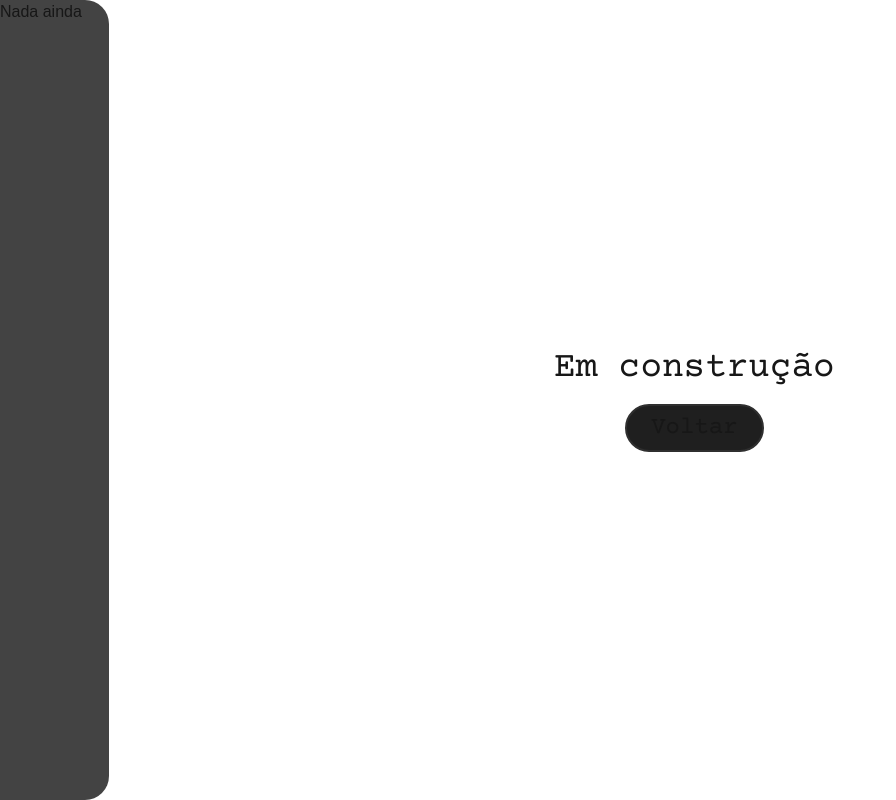
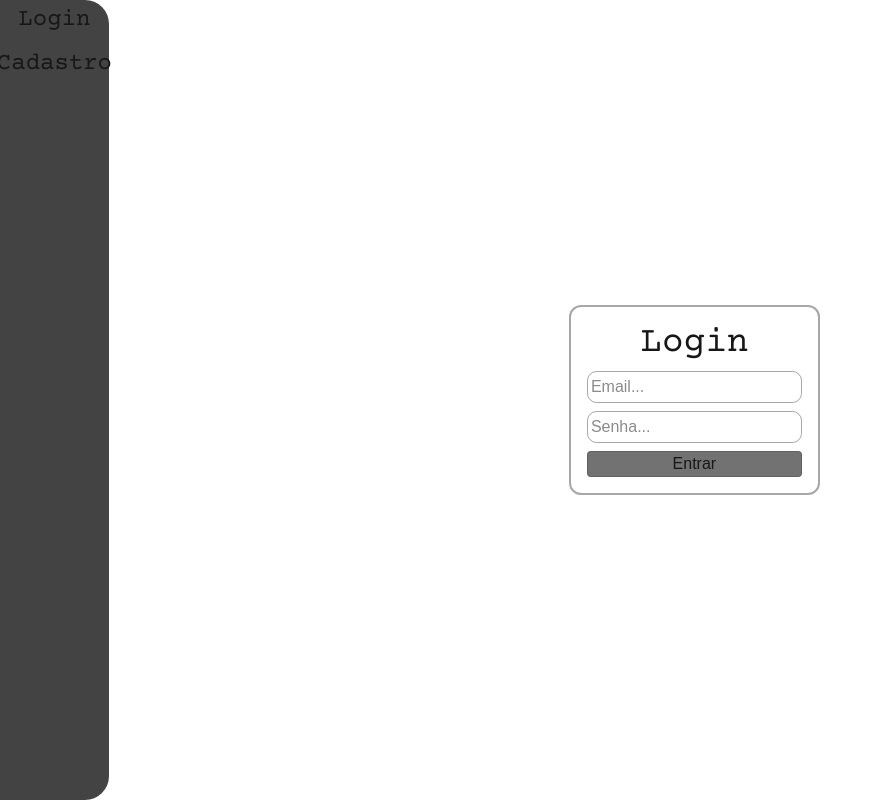
Before and after one commit to Joyuv/NexTT, a Next.js app: page /login in a window 1280 px wide. Shown: the whole page, without its empty margins (0-896 px from the left). Built offline with nearby package versions, Linux system fonts and the light colour scheme.

Commit message:
login e cadastro feitos e dashboard e sidebar em andamento

```diff
--- a/src/app/api/auth/[...nextauth]/route.ts
+++ b/src/app/api/auth/[...nextauth]/route.ts
@@ -30,7 +30,7 @@ export const authOptions: AuthOptions = {
 
         return {
           id: String(user.id),
-          nome: String(user.nome),
+          nome: String(user.username),
           email: String(user.email),
         };
       },
--- a/src/app/cadastro/page.tsx
+++ b/src/app/cadastro/page.tsx
@@ -10,7 +10,7 @@ export default function Page() {
     const email = formData.get("email") as string;
     const password = formData.get("password") as string;
     const username = formData.get("username") as string;
-    const res = await fetch(`${baseUrl}/api/auth/cadastro`, {
+    await fetch(`${baseUrl}/api/auth/cadastro`, {
       method: "POST",
       headers: { "Content-Type": "application/json" },
       body: JSON.stringify({
@@ -19,7 +19,6 @@ export default function Page() {
         username: username,
       }),
     });
-    return { sucess: true };
   }
   return (
     <div className={styles.centra}>
@@ -27,6 +26,7 @@ export default function Page() {
         action={handleSubmit}
         className={`${styles.form} rounded-xl flex flex-col gap-2`}
       >
+        <H1>Cadastro</H1>
         <input type="email" name="email" placeholder="Email..." />
         <input type="password" name="password" placeholder="Senha..." />
         <input type="text" name="username" placeholder="Nome..." />
--- /dev/null
+++ b/src/app/dashboard/page.tsx
@@ -0,0 +1,18 @@
+import H1 from "@/app/ui/components/H1";
+import styles from "@/app/index.module.css";
+import { getServerSession } from "next-auth";
+import { redirect } from "next/navigation";
+import { authOptions } from "@/app/api/auth/[...nextauth]/route";
+
+export default async function Page() {
+  const session = await getServerSession(authOptions);
+
+  if (!session) {
+    redirect("/login");
+  }
+  return (
+    <div className={`${styles.centra}`}>
+      <H1>Em construção</H1>
+    </div>
+  );
+}
--- a/src/app/login/page.tsx
+++ b/src/app/login/page.tsx
@@ -1,16 +1,47 @@
+"use client";
+
 import styles from "@/app/index.module.css";
 import H1 from "@/app/ui/components/H1";
-import Link from "next/link";
-import Button from "@/app/ui/components/Button";
+import { useRouter } from "next/navigation";
+import { useState } from "react";
+import { signIn } from "next-auth/react";
 
 // Trocar ancora por next Link
 export default function Page() {
+  const [error, setError] = useState("");
+  const router = useRouter();
+
+  async function handleSubmit(e: React.FormEvent<HTMLFormElement>) {
+    e.preventDefault();
+    const form = new FormData(e.currentTarget);
+    const email = form.get("email") as string;
+    const password = form.get("password") as string;
+    const res = await signIn("credentials", {
+      email: email,
+      password: password,
+      redirect: false, // não redireciona automaticamente
+    });
+
+    if (res?.error) {
+      setError("Email e ou senha inválidos");
+    } else {
+      router.push("/dashboard");
+    }
+  }
   return (
     <div className={styles.centra}>
-      <H1>Em construção</H1>
-      <Link className="pointer" href="/">
-        <Button>Voltar</Button>
-      </Link>
+      <form
+        onSubmit={handleSubmit}
+        className={`${styles.form} rounded-xl flex flex-col gap-2`}
+      >
+        <H1>Login</H1>
+        <input type="email" name="email" placeholder="Email..." />
+        <input type="password" name="password" placeholder="Senha..." />
+        <button className="rounded cursor-pointer" type="submit">
+          Entrar
+        </button>
+        {error && <p>{error}</p>}
+      </form>
     </div>
   );
 }
--- a/src/app/page.tsx
+++ b/src/app/page.tsx
@@ -2,21 +2,9 @@
 
 import Button from "@/app/ui/components/Button";
 import styles from "@/app/index.module.css";
-import { signIn } from "next-auth/react";
 import Link from "next/link";
 
 export default function Home() {
-  const handleLogin = async () => {
-    const res = await signIn("credentials", {
-      email: "teste@ex.com",
-      password: "123456",
-      redirect: false, // não redireciona automaticamente
-    });
-
-    console.log(res);
-  };
-
-  //botões de teste
   return (
     <div className={styles.centra}>
       <Link href="/login">
--- a/src/app/ui/components/sidebar/Sidebar.module.css
+++ b/src/app/ui/components/sidebar/Sidebar.module.css
@@ -4,3 +4,12 @@
   width: 8.5vw;
   background-color: rgba(20, 20, 20, 0.8);
 }
+
+.sidebar > a {
+  padding: 4px;
+  border-radius: 10px;
+}
+
+.sidebar > a:hover {
+  background-color: rgba(100, 100, 100, 0.3);
+}
--- a/src/app/ui/components/sidebar/Sidebar.tsx
+++ b/src/app/ui/components/sidebar/Sidebar.tsx
@@ -1,9 +1,18 @@
 import styles from "@/app/ui/components/sidebar/Sidebar.module.css";
+import Link from "next/link";
+import { Courier_Prime } from "next/font/google";
+
+const courierPrime = Courier_Prime({
+  weight: "400",
+});
 
 export default function Sidebar() {
   return (
-    <div className={`${styles.sidebar} rounded-r-3xl`}>
-      <h1>Nada ainda</h1>
+    <div
+      className={`${styles.sidebar} ${courierPrime.className} rounded-r-3xl text-2xl flex flex-col gap-1 items-center`}
+    >
+      <Link href="/login">Login</Link>
+      <Link href="/Cadastro">Cadastro</Link>
     </div>
   );
 }
```
Also changed, not shown: src/app/index.module.css (+5 -5 lines).
